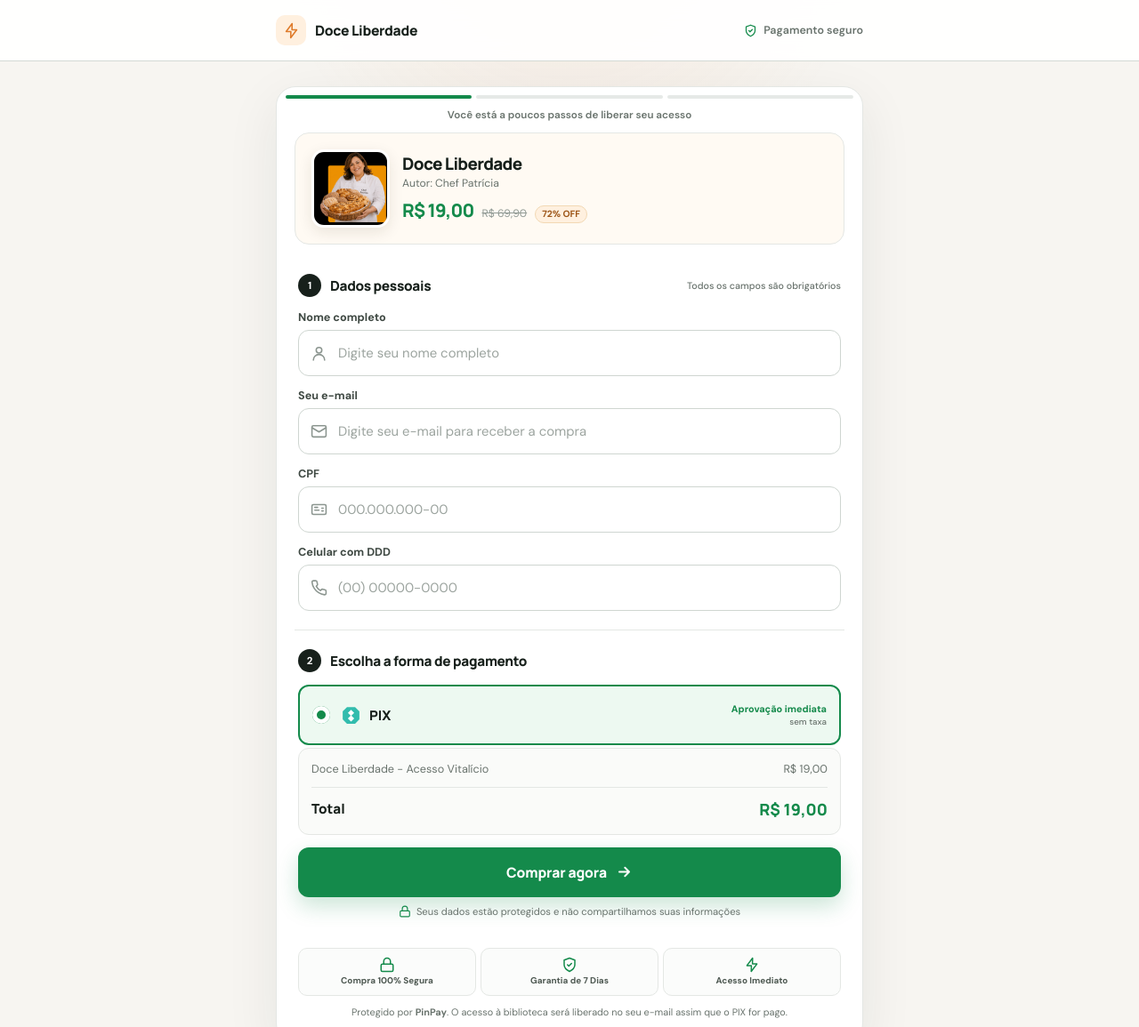
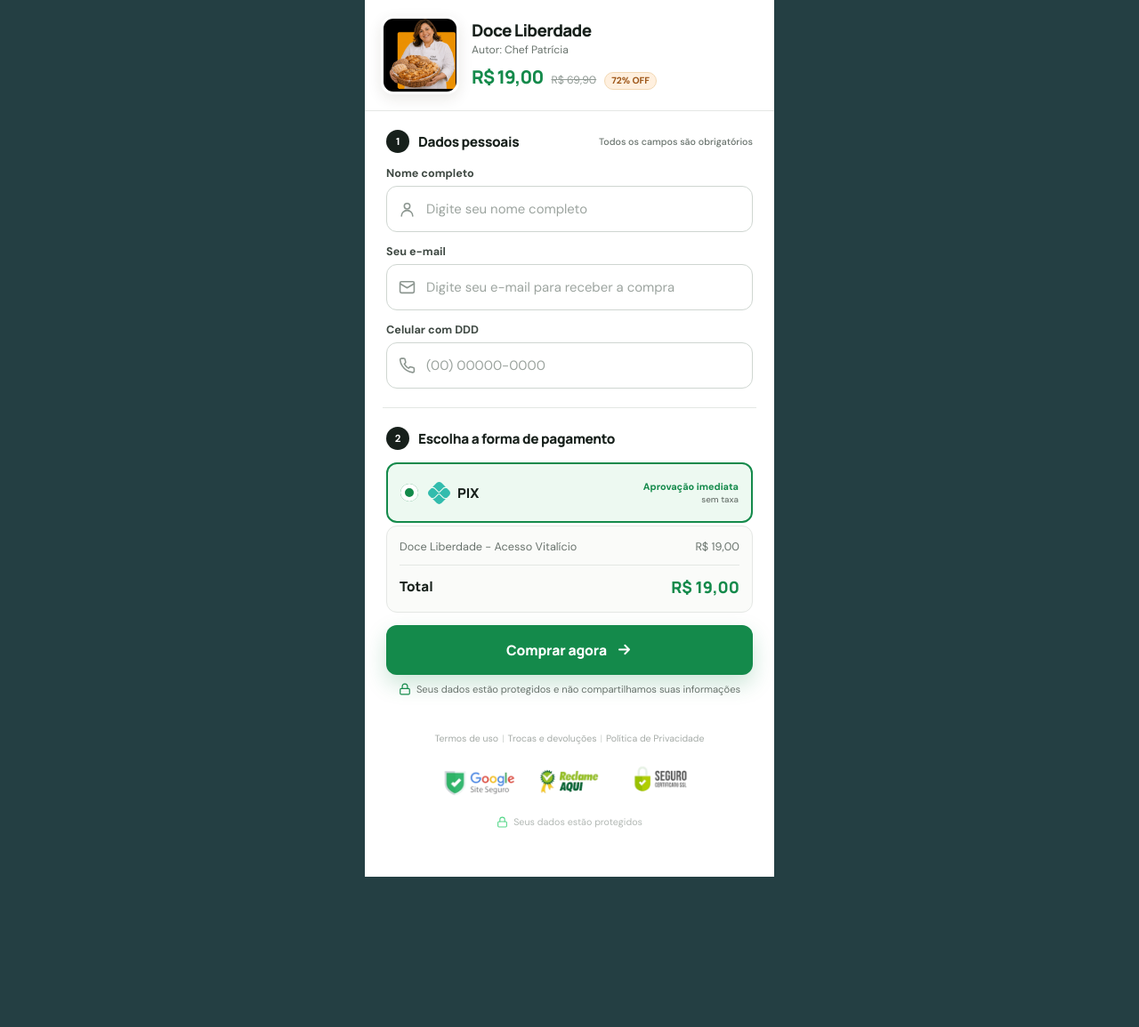
Before and after one commit to astuto7k/receitas-gringa, a plain HTML site: page checkout.html in a window 1280 px wide. Shown: the top 1155 px of the page at 89% size. After the commit the page ends 986 px from the top, so only its background shows below. Drawn offline with Linux system fonts and the light colour scheme.

Commit message:
Simplifica checkout e remove CPF

```diff
--- a/checkout.html
+++ b/checkout.html
@@ -45,16 +45,13 @@
 
       html {
         color-scheme: light;
-        background: var(--canvas);
+        background: #243f43;
       }
 
       body {
         min-width: 320px;
         min-height: 100vh;
-        padding-bottom: 40px;
-        background:
-          radial-gradient(circle at 50% -100px, rgba(223, 123, 43, 0.1), transparent 340px),
-          var(--canvas);
+        background: #243f43;
         color: var(--ink);
         font-family: "DM Sans", -apple-system, BlinkMacSystemFont, "Segoe UI", sans-serif;
         -webkit-font-smoothing: antialiased;
@@ -70,111 +67,33 @@
         -webkit-tap-highlight-color: transparent;
       }
 
-      .checkout-header {
-        border-bottom: 1px solid rgba(207, 214, 209, 0.9);
-        background: rgba(255, 255, 255, 0.92);
-        backdrop-filter: blur(14px);
-      }
-
-      .header-inner {
-        width: min(100% - 32px, 660px);
-        min-height: 68px;
-        margin-inline: auto;
-        display: flex;
-        align-items: center;
-        justify-content: space-between;
-        gap: 16px;
-      }
-
-      .brand-logo {
-        display: inline-flex;
-        align-items: center;
-        gap: 10px;
-        color: var(--ink);
-        font-family: "Manrope", sans-serif;
-        font-size: 0.98rem;
-        font-weight: 800;
-        letter-spacing: -0.02em;
-      }
-
-      .brand-mark {
-        width: 34px;
-        height: 34px;
-        display: grid;
-        place-items: center;
-        border-radius: 10px;
-        background: var(--brand-soft);
-        color: var(--brand);
-      }
-
-      .brand-mark svg {
-        width: 19px;
-        height: 19px;
-      }
-
-      .country-selector {
-        display: inline-flex;
-        align-items: center;
-        gap: 7px;
-        color: var(--muted);
-        font-size: 0.78rem;
-        font-weight: 600;
-      }
-
-      .country-selector svg {
-        width: 15px;
-        height: 15px;
-        color: var(--success);
-      }
-
       .checkout-container {
-        width: min(100% - 24px, 660px);
-        margin: 18px auto 0;
+        width: min(100%, 460px);
+        min-height: 100vh;
+        margin: 0 auto;
+        background: var(--surface);
       }
 
       .checkout-shell {
-        overflow: hidden;
-        border: 1px solid var(--line);
-        border-radius: var(--radius-xl);
+        min-height: 100vh;
+        overflow: visible;
+        border: 0;
+        border-radius: 0;
         background: var(--surface);
-        box-shadow: var(--shadow);
-      }
-
-      .checkout-progress {
-        display: grid;
-        grid-template-columns: repeat(3, 1fr);
-        gap: 5px;
-        padding: 9px 10px 0;
-      }
-
-      .checkout-progress span {
-        height: 4px;
-        border-radius: 999px;
-        background: #e6e9e7;
-      }
-
-      .checkout-progress span:first-child {
-        background: var(--success);
-      }
-
-      .progress-copy {
-        padding: 10px 18px 12px;
-        color: var(--muted);
-        font-size: 0.73rem;
-        font-weight: 600;
-        text-align: center;
+        box-shadow: none;
       }
 
       .product-card {
-        margin: 0 14px 6px;
-        padding: 16px;
+        margin: 0;
+        padding: 18px 16px;
         display: grid;
         grid-template-columns: 76px minmax(0, 1fr);
         gap: 14px;
         align-items: center;
-        border: 1px solid var(--line);
-        border-radius: var(--radius-lg);
-        background: var(--surface-soft);
+        border: 0;
+        border-bottom: 1px solid var(--line);
+        border-radius: 0;
+        background: var(--surface);
       }
 
       .product-thumb {
@@ -238,7 +157,7 @@
       }
 
       #checkout-form {
-        padding: 6px 14px 16px;
+        padding: 0 16px 16px;
       }
 
       .checkout-box {
@@ -507,40 +426,51 @@
       }
 
       .secure-footer {
-        padding: 13px 4px 4px;
+        padding: 20px 0 28px;
         color: var(--muted);
-        font-size: 0.68rem;
+        font-size: 0.66rem;
         line-height: 1.55;
         text-align: center;
       }
 
-      .secure-badges {
-        margin-bottom: 10px;
-        display: grid;
-        grid-template-columns: repeat(3, 1fr);
-        gap: 5px;
+      .legal-links {
+        color: #a5aba7;
+        font-size: 0.66rem;
+        white-space: nowrap;
       }
 
-      .secure-badges span {
-        min-height: 54px;
-        padding: 8px 4px;
-        display: grid;
-        place-items: center;
-        align-content: center;
-        gap: 3px;
-        border: 1px solid var(--line);
-        border-radius: 10px;
-        background: #fbfcfb;
-        color: #4d5851;
-        font-size: 0.62rem;
-        font-weight: 700;
-        line-height: 1.25;
+      .legal-links .divider {
+        padding-inline: 4px;
+        color: #d1d5d2;
       }
 
-      .secure-badges svg {
-        width: 18px;
-        height: 18px;
-        color: var(--success);
+      .trust-logos {
+        margin: 16px auto 15px;
+        display: flex;
+        align-items: center;
+        justify-content: center;
+        gap: 10px;
+      }
+
+      .trust-logos img {
+        width: 92px;
+        height: 46px;
+        object-fit: contain;
+      }
+
+      .protected-copy {
+        display: inline-flex;
+        align-items: center;
+        justify-content: center;
+        gap: 6px;
+        color: #b2b8b4;
+        font-size: 0.67rem;
+      }
+
+      .protected-copy svg {
+        width: 13px;
+        height: 13px;
+        color: #56d78a;
       }
 
       .pix-modal-overlay {
@@ -737,16 +667,7 @@
       }
 
       @media (min-width: 560px) {
-        body {
-          padding-bottom: 64px;
-        }
-
-        .checkout-container {
-          margin-top: 28px;
-        }
-
         .product-card {
-          margin-inline: 20px;
           padding: 18px;
           grid-template-columns: 88px minmax(0, 1fr);
         }
@@ -757,7 +678,7 @@
         }
 
         #checkout-form {
-          padding: 6px 20px 22px;
+          padding: 0 20px 22px;
         }
 
         .checkout-box {
@@ -787,31 +708,8 @@
     </style>
   </head>
   <body>
-    <header class="checkout-header">
-      <div class="header-inner">
-        <div class="brand-logo">
-          <span class="brand-mark" aria-hidden="true">
-            <svg viewBox="0 0 24 24" fill="none" stroke="currentColor" stroke-width="2" stroke-linecap="round" stroke-linejoin="round">
-              <path d="M13 2 4.5 13.2h6.7L11 22l8.5-11.2h-6.7L13 2Z" />
-            </svg>
-          </span>
-          <span>Doce Liberdade</span>
-        </div>
-        <div class="country-selector">
-          <svg viewBox="0 0 24 24" fill="none" stroke="currentColor" stroke-width="2" stroke-linecap="round" stroke-linejoin="round" aria-hidden="true">
-            <path d="M12 22s8-4 8-10V5l-8-3-8 3v7c0 6 8 10 8 10Z" />
-            <path d="m9 12 2 2 4-4" />
-          </svg>
-          Pagamento seguro
-        </div>
-      </div>
-    </header>
-
     <main class="checkout-container">
       <div class="checkout-shell">
-        <div class="checkout-progress" aria-hidden="true"><span></span><span></span><span></span></div>
-        <p class="progress-copy">Você está a poucos passos de liberar seu acesso</p>
-
         <section class="product-card" aria-labelledby="product-title">
           <img src="images/chef_patricia.jpg" alt="Chef Patrícia" class="product-thumb" width="88" height="88" />
           <div class="product-info">
@@ -854,16 +752,6 @@
             </div>
 
             <div class="form-group">
-              <label for="cpf">CPF</label>
-              <div class="field-wrap">
-                <svg class="field-icon" viewBox="0 0 24 24" fill="none" stroke="currentColor" stroke-width="2" stroke-linecap="round" stroke-linejoin="round" aria-hidden="true">
-                  <rect width="20" height="14" x="2" y="5" rx="2" /><path d="M6 9h4M6 13h6M16 10h2M16 14h2" />
-                </svg>
-                <input type="text" id="cpf" class="form-control" placeholder="000.000.000-00" autocomplete="off" inputmode="numeric" maxlength="14" required />
-              </div>
-            </div>
-
-            <div class="form-group">
               <label for="phone">Celular com DDD</label>
               <div class="field-wrap">
                 <svg class="field-icon" viewBox="0 0 24 24" fill="none" stroke="currentColor" stroke-width="2" stroke-linecap="round" stroke-linejoin="round" aria-hidden="true">
@@ -885,8 +773,7 @@
                 <span class="radio-dot" aria-hidden="true"></span>
                 <div class="pix-badge-title">
                   <svg class="pix-svg" viewBox="0 0 512 512" fill="none" xmlns="http://www.w3.org/2000/svg" aria-hidden="true">
-                    <path d="M348.6 448H163.4L64 348.6V163.4L163.4 64h185.2L448 163.4v185.2L348.6 448z" fill="#32BCAD" />
-                    <path d="M256 128l72 72-72 72-72-72 72-72zm0 128l72 72-72 72-72-72 72-72z" fill="#FFF" />
+                    <path d="M242.4 292.5C247.8 287.1 257.1 287.1 262.5 292.5L339.5 369.5C353.7 383.7 372.6 391.5 392.6 391.5H407.7L310.6 488.6C280.3 518.1 231.1 518.1 200.8 488.6L103.3 391.2H112.6C132.6 391.2 151.5 383.4 165.7 369.2L242.4 292.5zM262.5 218.9C256.1 224.4 247.9 224.5 242.4 218.9L165.7 142.2C151.5 127.1 132.6 120.2 112.6 120.2H103.3L200.7 22.76C231.1-7.586 280.3-7.586 310.6 22.76L407.8 119.9H392.6C372.6 119.9 353.7 127.7 339.5 141.9L262.5 218.9zM112.6 142.7C126.4 142.7 139.1 148.3 149.7 158.1L226.4 234.8C233.6 241.1 243 245.6 252.5 245.6C261.9 245.6 271.3 241.1 278.5 234.8L355.5 157.8C365.3 148.1 378.8 142.5 392.6 142.5H430.3L488.6 200.8C518.9 231.1 518.9 280.3 488.6 310.6L430.3 368.9H392.6C378.8 368.9 365.3 363.3 355.5 353.5L278.5 276.5C264.6 262.6 240.3 262.6 226.4 276.6L149.7 353.2C139.1 363 126.4 368.6 112.6 368.6H80.78L22.76 310.6C-7.586 280.3-7.586 231.1 22.76 200.8L80.78 142.7H112.6z" fill="#32BCAD" />
                   </svg>
                   PIX
                 </div>
@@ -920,21 +807,18 @@
           </section>
 
           <footer class="secure-footer">
-            <div class="secure-badges">
-              <span>
-                <svg viewBox="0 0 24 24" fill="none" stroke="currentColor" stroke-width="2" stroke-linecap="round" stroke-linejoin="round" aria-hidden="true"><rect width="18" height="11" x="3" y="11" rx="2" /><path d="M7 11V7a5 5 0 0 1 10 0v4" /></svg>
-                Compra 100% Segura
-              </span>
-              <span>
-                <svg viewBox="0 0 24 24" fill="none" stroke="currentColor" stroke-width="2" stroke-linecap="round" stroke-linejoin="round" aria-hidden="true"><path d="M12 22s8-4 8-10V5l-8-3-8 3v7c0 6 8 10 8 10Z" /><path d="m9 12 2 2 4-4" /></svg>
-                Garantia de 7 Dias
-              </span>
-              <span>
-                <svg viewBox="0 0 24 24" fill="none" stroke="currentColor" stroke-width="2" stroke-linecap="round" stroke-linejoin="round" aria-hidden="true"><path d="M13 2 4.5 13.2h6.7L11 22l8.5-11.2h-6.7L13 2Z" /></svg>
-                Acesso Imediato
-              </span>
+            <p class="legal-links">
+              <span>Termos de uso</span><span class="divider">|</span><span>Trocas e devoluções</span><span class="divider">|</span><span>Política de Privacidade</span>
+            </p>
+            <div class="trust-logos" aria-label="Selos de confiança">
+              <img src="images/google-site-seguro.png" alt="Google Site Seguro" width="200" height="100" />
+              <img src="images/reclame-aqui.png" alt="Reclame Aqui" width="200" height="100" />
+              <img src="images/seguro-certificado.png" alt="Seguro Certificado SSL" width="200" height="100" />
             </div>
-            <p>Protegido por <strong>PinPay</strong>. O acesso à biblioteca será liberado no seu e-mail assim que o PIX for pago.</p>
+            <p class="protected-copy">
+              <svg viewBox="0 0 24 24" fill="none" stroke="currentColor" stroke-width="2" stroke-linecap="round" stroke-linejoin="round" aria-hidden="true"><rect width="18" height="11" x="3" y="11" rx="2" /><path d="M7 11V7a5 5 0 0 1 10 0v4" /></svg>
+              Seus dados estão protegidos
+            </p>
           </footer>
         </form>
       </div>
@@ -944,7 +828,7 @@
       <div class="pix-modal-card">
         <div id="pix-pending-content">
           <div class="modal-icon" aria-hidden="true">
-            <svg viewBox="0 0 512 512" fill="none" xmlns="http://www.w3.org/2000/svg"><path d="M348.6 448H163.4L64 348.6V163.4L163.4 64h185.2L448 163.4v185.2L348.6 448z" fill="#32BCAD" /><path d="M256 128l72 72-72 72-72-72 72-72zm0 128l72 72-72 72-72-72 72-72z" fill="#FFF" /></svg>
+            <svg viewBox="0 0 512 512" xmlns="http://www.w3.org/2000/svg"><path d="M242.4 292.5C247.8 287.1 257.1 287.1 262.5 292.5L339.5 369.5C353.7 383.7 372.6 391.5 392.6 391.5H407.7L310.6 488.6C280.3 518.1 231.1 518.1 200.8 488.6L103.3 391.2H112.6C132.6 391.2 151.5 383.4 165.7 369.2L242.4 292.5zM262.5 218.9C256.1 224.4 247.9 224.5 242.4 218.9L165.7 142.2C151.5 127.1 132.6 120.2 112.6 120.2H103.3L200.7 22.76C231.1-7.586 280.3-7.586 310.6 22.76L407.8 119.9H392.6C372.6 119.9 353.7 127.7 339.5 141.9L262.5 218.9zM112.6 142.7C126.4 142.7 139.1 148.3 149.7 158.1L226.4 234.8C233.6 241.1 243 245.6 252.5 245.6C261.9 245.6 271.3 241.1 278.5 234.8L355.5 157.8C365.3 148.1 378.8 142.5 392.6 142.5H430.3L488.6 200.8C518.9 231.1 518.9 280.3 488.6 310.6L430.3 368.9H392.6C378.8 368.9 365.3 363.3 355.5 353.5L278.5 276.5C264.6 262.6 240.3 262.6 226.4 276.6L149.7 353.2C139.1 363 126.4 368.6 112.6 368.6H80.78L22.76 310.6C-7.586 280.3-7.586 231.1 22.76 200.8L80.78 142.7H112.6z" fill="#32BCAD" /></svg>
           </div>
           <h3 id="pix-modal-title">Escaneie o QR Code para pagar</h3>
           <p class="modal-lead">Abra o aplicativo do seu banco e escaneie o código abaixo:</p>
@@ -980,42 +864,12 @@
       const pixCodeText = document.getElementById("pix-code-text");
       const btnCopy = document.getElementById("btn-copy-code");
       const toastCopied = document.getElementById("toast-copied");
-      const cpfInput = document.getElementById("cpf");
       const phoneInput = document.getElementById("phone");
       const statusText = document.getElementById("status-text");
       const successUserEmail = document.getElementById("success-user-email");
       const defaultButtonContent = btnSubmit.innerHTML;
 
       let pollInterval = null;
-
-      function isValidCpf(value) {
-        const cpf = value.replace(/\D/g, "");
-        if (cpf.length !== 11 || /^(\d)\1{10}$/.test(cpf)) return false;
-
-        const digit = (length) => {
-          let sum = 0;
-          for (let index = 0; index < length; index += 1) {
-            sum += Number(cpf[index]) * (length + 1 - index);
-          }
-          const remainder = (sum * 10) % 11;
-          return remainder === 10 ? 0 : remainder;
-        };
-
-        return digit(9) === Number(cpf[9]) && digit(10) === Number(cpf[10]);
-      }
-
-      cpfInput.addEventListener("input", (event) => {
-        let value = event.target.value.replace(/\D/g, "").substring(0, 11);
-        if (value.length > 9) {
-          value = `${value.substring(0, 3)}.${value.substring(3, 6)}.${value.substring(6, 9)}-${value.substring(9)}`;
-        } else if (value.length > 6) {
-          value = `${value.substring(0, 3)}.${value.substring(3, 6)}.${value.substring(6)}`;
-        } else if (value.length > 3) {
-          value = `${value.substring(0, 3)}.${value.substring(3)}`;
-        }
-        event.target.value = value;
-        event.target.setCustomValidity("");
-      });
 
       phoneInput.addEventListener("input", (event) => {
         let value = event.target.value.replace(/\D/g, "");
@@ -1034,14 +888,9 @@
 
         const name = document.getElementById("name").value.trim();
         const email = document.getElementById("email").value.trim();
-        const cpf = cpfInput.value.replace(/\D/g, "");
         const phone = phoneInput.value.replace(/\D/g, "");
 
-        if (!isValidCpf(cpf)) {
-          cpfInput.setCustomValidity("Informe um CPF válido.");
-        }
-
-        if (!form.checkValidity() || !name || !email || !cpf || !phone) {
+        if (!form.checkValidity() || !name || !email || !phone) {
           form.reportValidity();
           return;
         }
@@ -1053,7 +902,7 @@
           const response = await fetch("/api/pix", {
             method: "POST",
             headers: { "Content-Type": "application/json" },
-            body: JSON.stringify({ name, email, phone, cpf, originUrl: window.location.href })
+            body: JSON.stringify({ name, email, phone, originUrl: window.location.href })
           });
 
           const data = await response.json();
```
Also changed, not shown: api/pix.js (+4 -24 lines), images/google-site-seguro.png (added), images/reclame-aqui.png (added), images/seguro-certificado.png (added).
